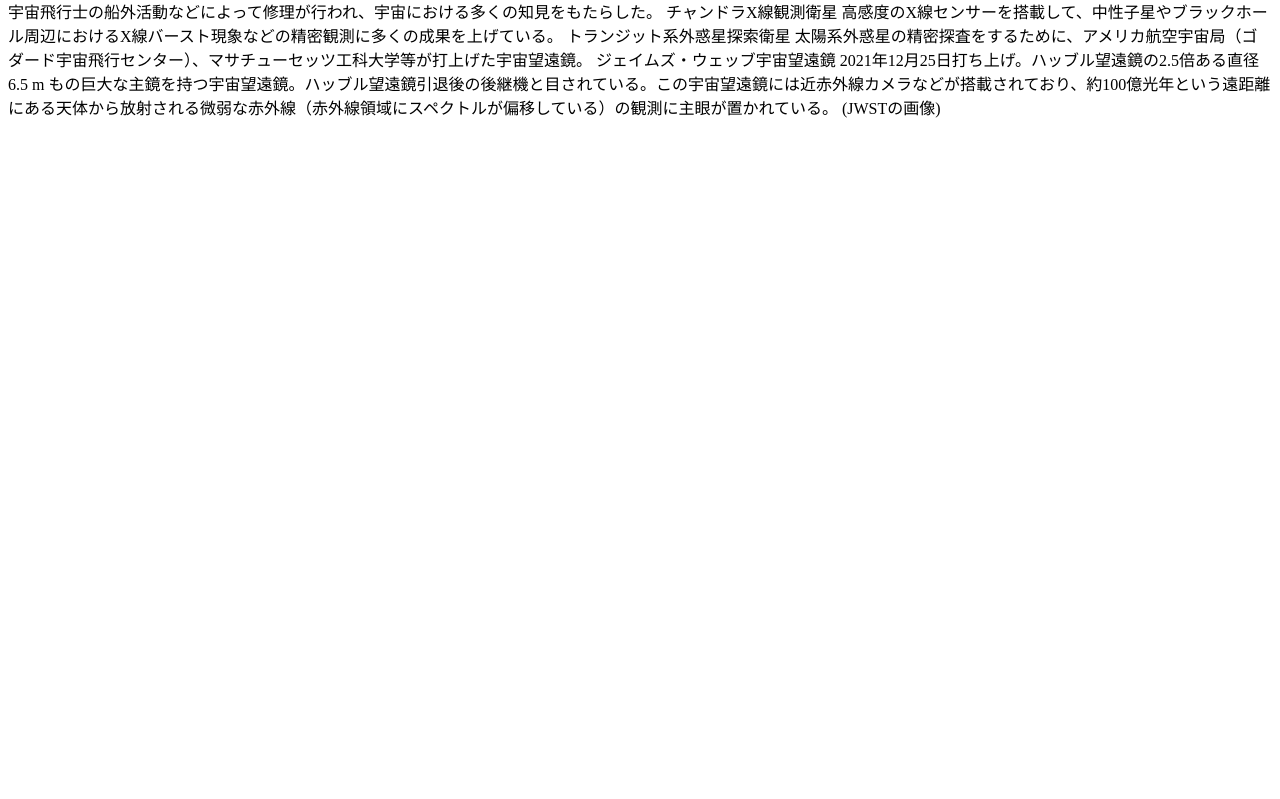
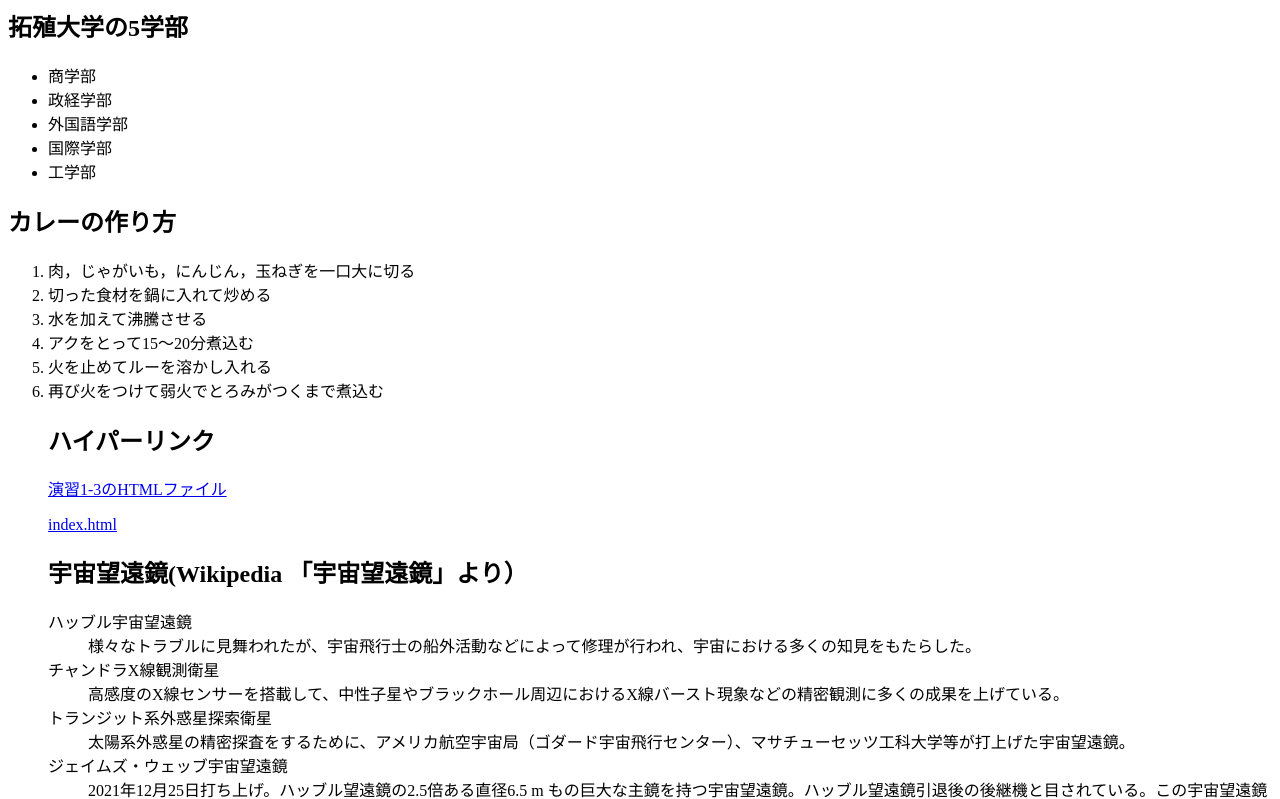
Before and after one commit to G384512023/medialabo, a plain HTML site: page practice-html/elements.html in a window 1280 px wide. Shown: the part 81-880 px from the top of the page. Before the commit the page ends 800 px from the top, so only its background shows below. Drawn offline with Linux system fonts and the light colour scheme.

Commit message:
演習1-4

```diff
--- a/practice-html/elements.html
+++ b/practice-html/elements.html
@@ -5,33 +5,45 @@
     <title>演習1-4: HTMLのさまざまな要素</title>
   </head>
   <body>
-	見出し: 演習1-4: HTMLのさまざまな要素
-		小見出し: 拓殖大学の5学部
-			商学部
-			政経学部
-			外国語学部
-			国際学部
-			工学部
-		小見出し: カレーの作り方
-			肉，じゃがいも，にんじん，玉ねぎを一口大に切る
-			切った食材を鍋に入れて炒める
-			水を加えて沸騰させる
-			アクをとって15〜20分煮込む
-			火を止めてルーを溶かし入れる
-			再び火をつけて弱火でとろみがつくまで煮込む
-		小見出し: ハイパーリンク
-			演習1-3のHTMLファイル
-			index.html
-		小見出し: 宇宙望遠鏡(Wikipedia 「宇宙望遠鏡」より）
-			ハッブル宇宙望遠鏡
-				様々なトラブルに見舞われたが、宇宙飛行士の船外活動などによって修理が行われ、宇宙における多くの知見をもたらした。
-			チャンドラX線観測衛星
-				高感度のX線センサーを搭載して、中性子星やブラックホール周辺におけるX線バースト現象などの精密観測に多くの成果を上げている。
-			トランジット系外惑星探索衛星
-				太陽系外惑星の精密探査をするために、アメリカ航空宇宙局（ゴダード宇宙飛行センター）、マサチューセッツ工科大学等が打上げた宇宙望遠鏡。
-			ジェイムズ・ウェッブ宇宙望遠鏡
-				2021年12月25日打ち上げ。ハッブル望遠鏡の2.5倍ある直径6.5 m もの巨大な主鏡を持つ宇宙望遠鏡。ハッブル望遠鏡引退後の後継機と目されている。この宇宙望遠鏡には近赤外線カメラなどが搭載されており、約100億光年という遠距離にある天体から放射される微弱な赤外線（赤外線領域にスペクトルが偏移している）の観測に主眼が置かれている。
+        <h1>演習1-4: HTMLのさまざまな要素</h1>
+		 <h2>拓殖大学の5学部</h2>
+		<ul>
+		<li>商学部</li>
+		<li>政経学部</li>
+		<li>外国語学部</li>
+		<li>国際学部</li>
+		<li>工学部</li>
+		</ul>
+		 <h2>カレーの作り方</h2>
+		<ol>
+		<li>肉，じゃがいも，にんじん，玉ねぎを一口大に切る</li>
+		<li>切った食材を鍋に入れて炒める</li>
+		<li>水を加えて沸騰させる</li>
+		<li>アクをとって15〜20分煮込む</li>
+		<li>火を止めてルーを溶かし入れる</li>
+		<li>再び火をつけて弱火でとろみがつくまで煮込む</li>
+        <h2>ハイパーリンク</h2>
+		<p>
+		<a href = "file:///Users/yuto/Documents/medialabo/practice-html/structure.html"
+		title = "演習1-3のHTMLファイル"
+		target = "_blank">演習1-3のHTMLファイル</a>
+		</p>
+		<a href = "file:///Users/yuto/Documents/medialabo/index.html"
+		title = "index.html"
+		target = "_blank">index.html</a>
 
-		(JWSTの画像)
+		<h2>宇宙望遠鏡(Wikipedia 「宇宙望遠鏡」より）</h2>
+		<dl>
+		<dt>ハッブル宇宙望遠鏡</dt>
+				<dd>様々なトラブルに見舞われたが、宇宙飛行士の船外活動などによって修理が行われ、宇宙における多くの知見をもたらした。</dd>
+		<dt>チャンドラX線観測衛星</dt>
+				<dd>高感度のX線センサーを搭載して、中性子星やブラックホール周辺におけるX線バースト現象などの精密観測に多くの成果を上げている。</dd>
+		<dt>トランジット系外惑星探索衛星</dt>
+				<dd>太陽系外惑星の精密探査をするために、アメリカ航空宇宙局（ゴダード宇宙飛行センター）、マサチューセッツ工科大学等が打上げた宇宙望遠鏡。</dd>
+			<dt>ジェイムズ・ウェッブ宇宙望遠鏡</dt>
+				<dd>2021年12月25日打ち上げ。ハッブル望遠鏡の2.5倍ある直径6.5 m もの巨大な主鏡を持つ宇宙望遠鏡。ハッブル望遠鏡引退後の後継機と目されている。この宇宙望遠鏡には近赤外線カメラなどが搭載されており、約100億光年という遠距離にある天体から放射される微弱な赤外線（赤外線領域にスペクトルが偏移している）の観測に主眼が置かれている。</dd>
+
+				<img src="JWST_spacecraft_model_2.png" alt=" " width="300" height=300"/>
+		</dl>
   </body>
 </html>
```
